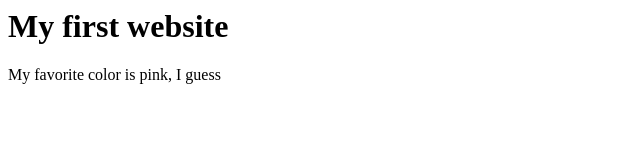
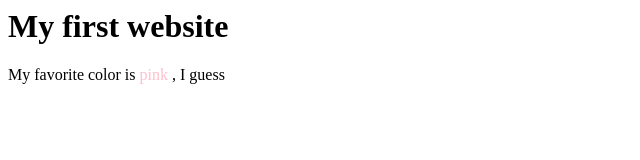
Before and after one commit to doctoranddoodle/html-wtf, a plain HTML site: page index.html in a window 1280 px wide. Shown: the full height of the page, 0-640 px from the left. Drawn offline with Linux system fonts and the light colour scheme.

Commit message:
I put COLORRRR
Amazing, there is pink. and it is GLORIOUS. STILL NO IDEA WHAT I AM DOING. GREAT TALK. BYE.

```diff
--- a/index.html
+++ b/index.html
@@ -1,2 +1,4 @@
 <h1> My first website </h1>
-<p> My favorite color is pink, I guess </p>
+<p> My favorite color is
+	<span style = "color:pink;"> pink </span>
+, I guess </p>
```
